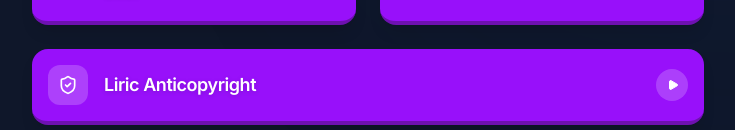
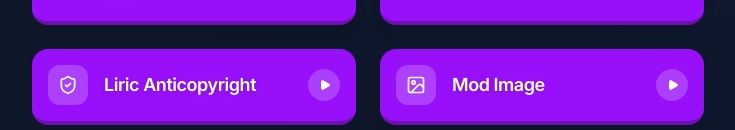
Before and after one commit to alimaksum8/Kumpulan-Aplikasi, a React (Vite) app: page / in a window 1280 px wide. Shown: the part 822-952 px from the top of the page, without its empty margins (272-1007 px from the left). Built offline with nearby package versions, Linux system fonts and the light colour scheme; a web font is replaced by a local one.

Commit message:
feat: add Mod Image tool to app directory
Include the Mod Image AI-enhanced generator in the VibeHub portal.

```diff
--- a/src/App.tsx
+++ b/src/App.tsx
@@ -4,7 +4,7 @@
  */
 
 import { motion } from "motion/react";
-import { Youtube, Sparkles, Globe, Music, ArrowRight, Play, Layout, Mic2, Search, BarChart2, Headphones, ShieldCheck, TrendingUp } from "lucide-react";
+import { Youtube, Sparkles, Globe, Music, ArrowRight, Play, Layout, Mic2, Search, BarChart2, Headphones, ShieldCheck, TrendingUp, Image } from "lucide-react";
 
 const apps = [
   {
@@ -83,6 +83,13 @@ const apps = [
     icon: ShieldCheck,
     color: "from-blue-500/20 to-cyan-500/20",
     description: "Copyright-free lyric resources and validation."
+  },
+  {
+    name: "Mod Image",
+    url: "https://gemini.google.com/share/698cdd220804",
+    icon: Image,
+    color: "from-purple-500/20 to-pink-500/20",
+    description: "AI-enhanced image generator and editing tools."
   }
 ];
 
```
